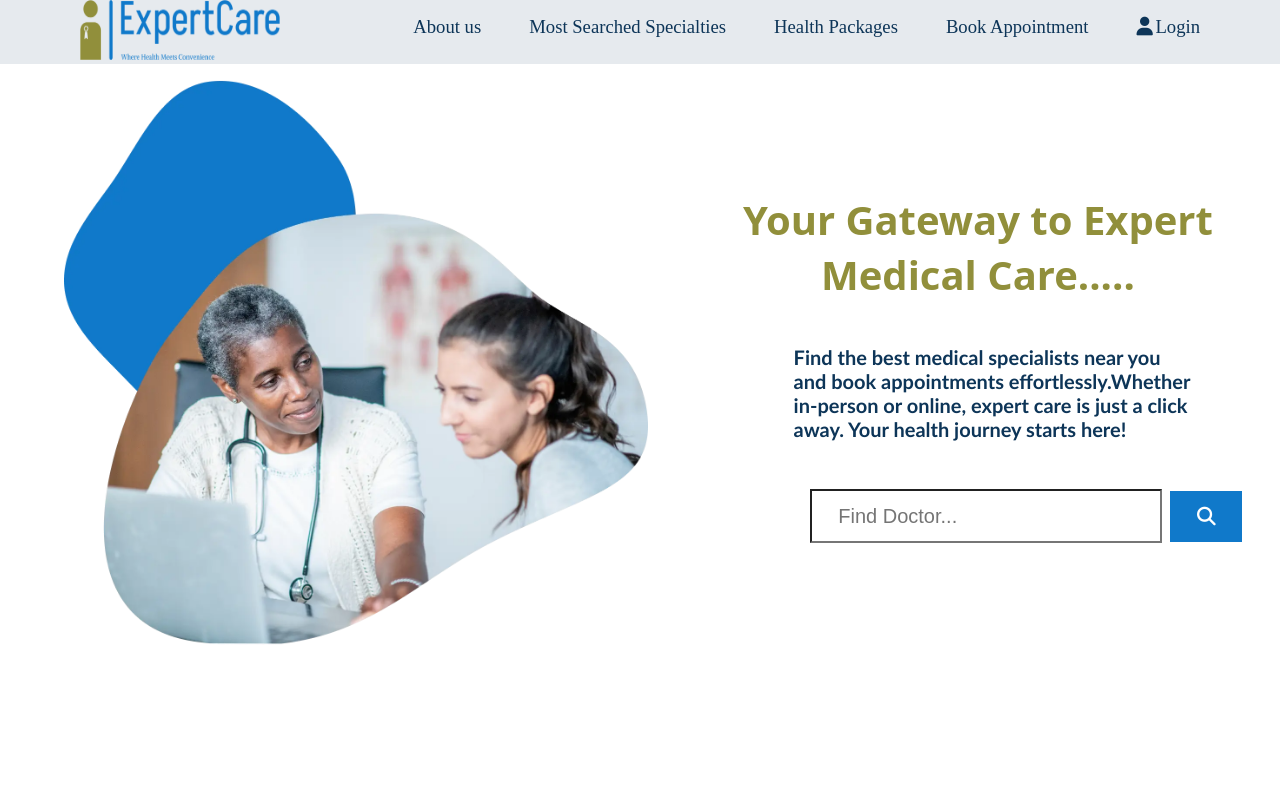
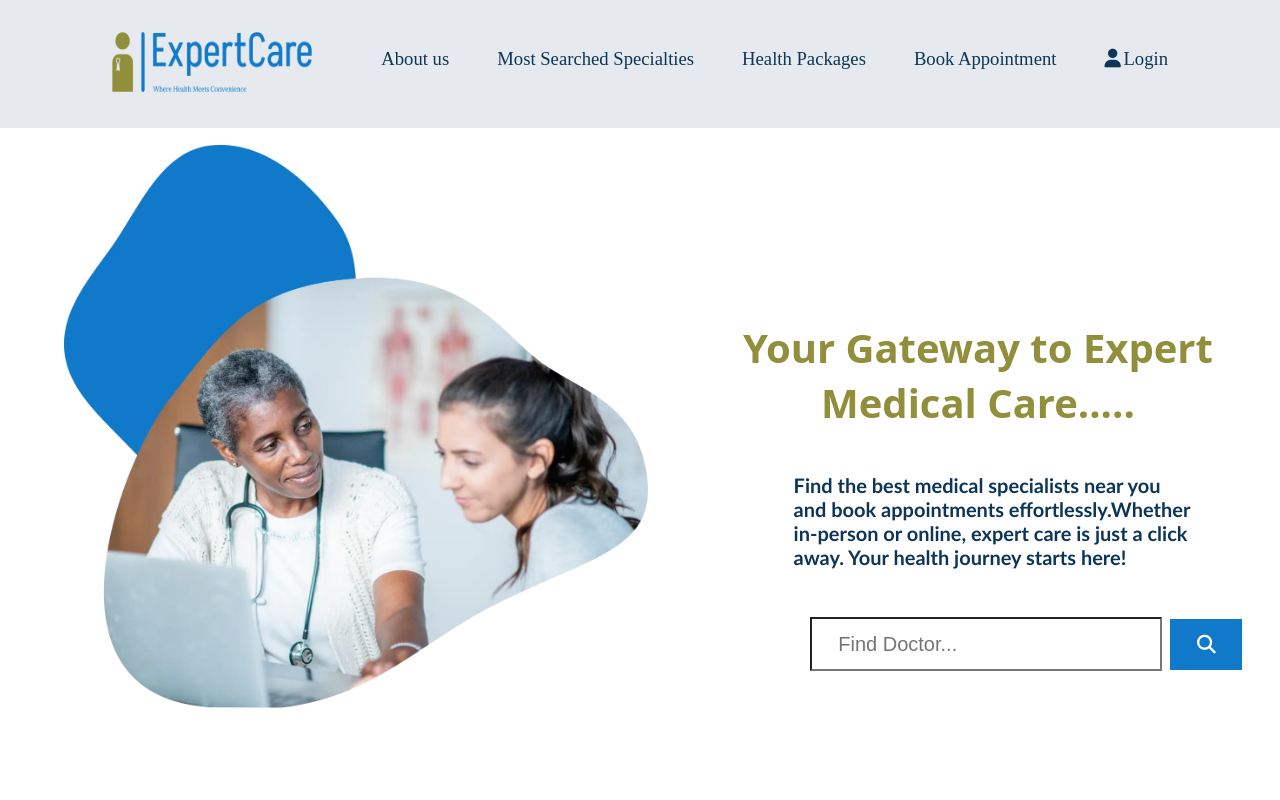
Before and after one commit to MonicaEdem/ExpertCare, a plain HTML site: page index.html in a window 1280 px wide. Shown: the top 800 px of the page. Drawn offline with Linux system fonts and the light colour scheme.

Commit message:
polishing

```diff
--- a/css/stylesheet.css
+++ b/css/stylesheet.css
@@ -19,6 +19,9 @@ body{margin: 0;
     background-color:#0d35581a;
 }
 
+nav{
+    padding: 2rem 2rem;
+}
 /* listed items as a whole styling */
 #ul-list{
     display: flex;
@@ -120,7 +123,7 @@ body{margin: 0;
     margin-left: -5rem;
     font-family: system-ui, -apple-system, BlinkMacSystemFont, 'Segoe UI', Roboto, Oxygen, Ubuntu, Cantarell, 'Open Sans', 'Helvetica Neue', sans-serif;
     color:#918f3b;
-    margin-top: 4rem;
+    margin-top: 8rem;
     text-align: center;
     font-size: 30pt;
     /* font-weight: 900; */
```
